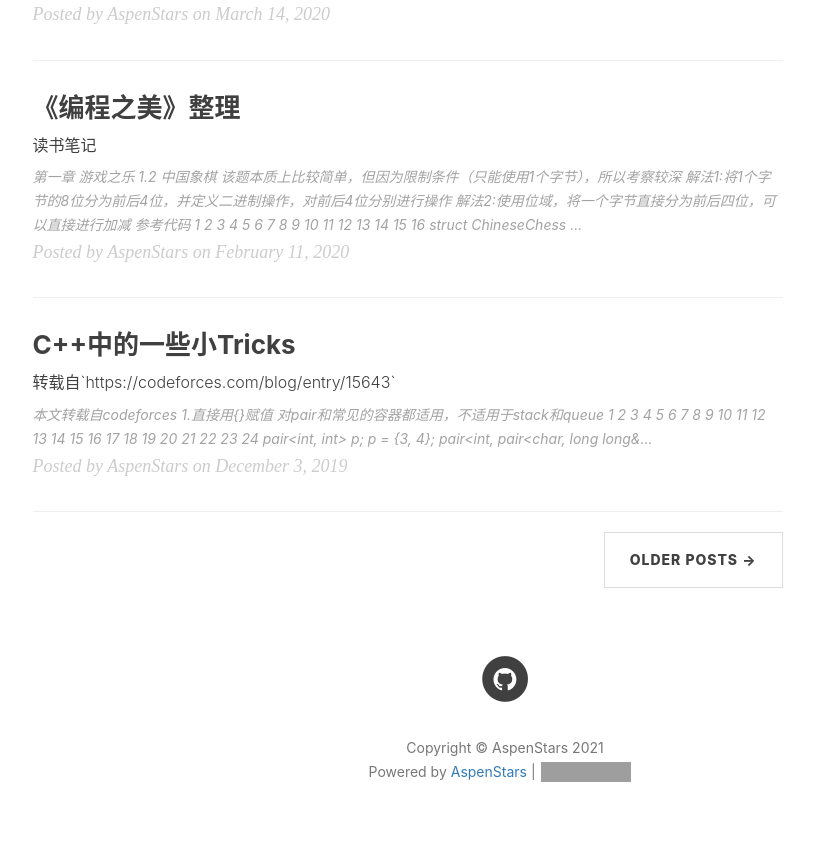
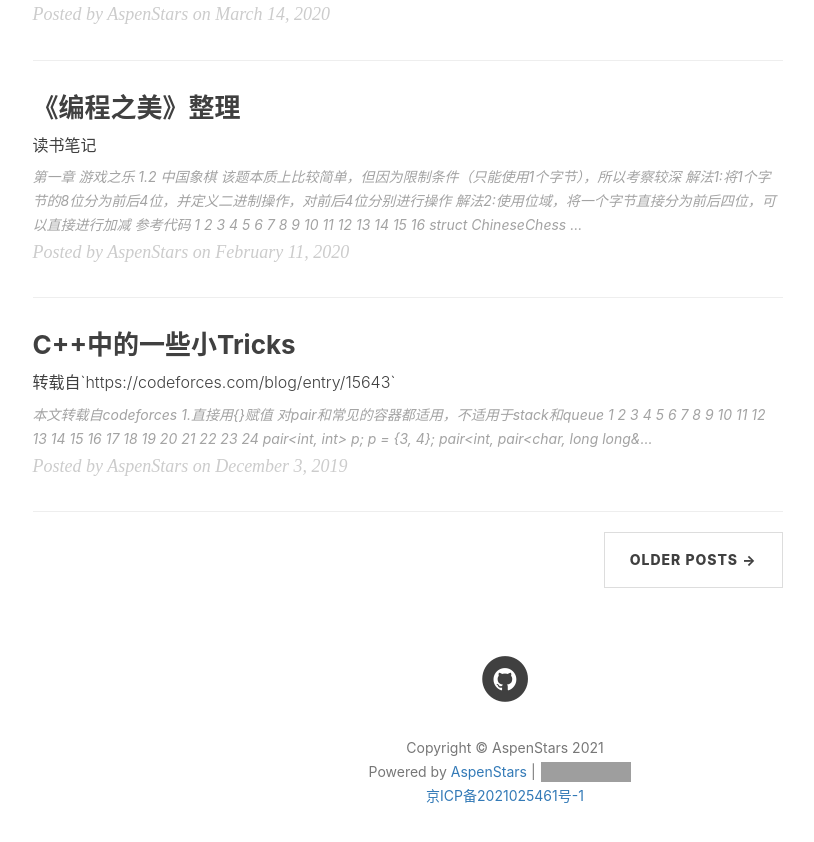
Before and after one commit to aspenstarss/aspenstarss.github.io, a Jekyll site: the page built from index.html, in a window 1280 px wide and 900 px high, scrolled down 4107 px. Shown: the top 842 px of the window, without its empty margins (135-949 px from the left). Built offline with Jekyll 4.4.1, drawn with Linux system fonts in a browser that asks for light colours; nearby versions of some CDN libraries; formulas are drawn with MathJax 3; the list of posts is cut into pages by our own code; comment, search, counter and statistics services are not loaded; grey boxes are pictures that could not be loaded.

Commit message:
增加备案号

```diff
--- a/_includes/footer.html
+++ b/_includes/footer.html
@@ -15,6 +15,8 @@
                         frameborder="0" scrolling="0" width="100px" height="20px"
                         src="https://ghbtns.com/github-btn.html?user=aspenstarss&repo=aspenstarss.github.io&type=star&count=true" >
                     </iframe>
+                    <br>
+                    <a href="https://beian.miit.gov.cn/">京ICP备2021025461号-1</a>
                 </p>
             </div>
         </div>
```
